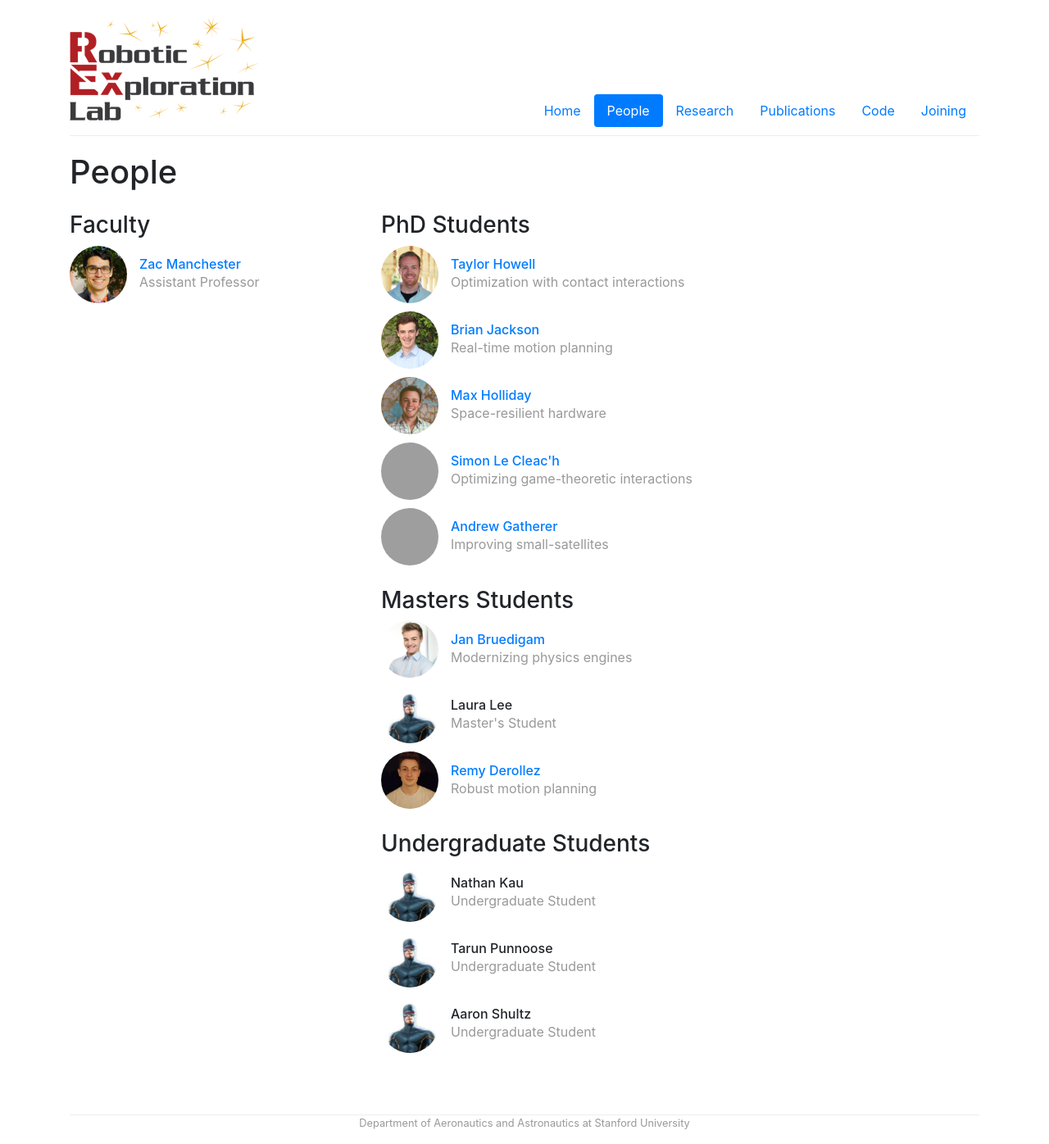
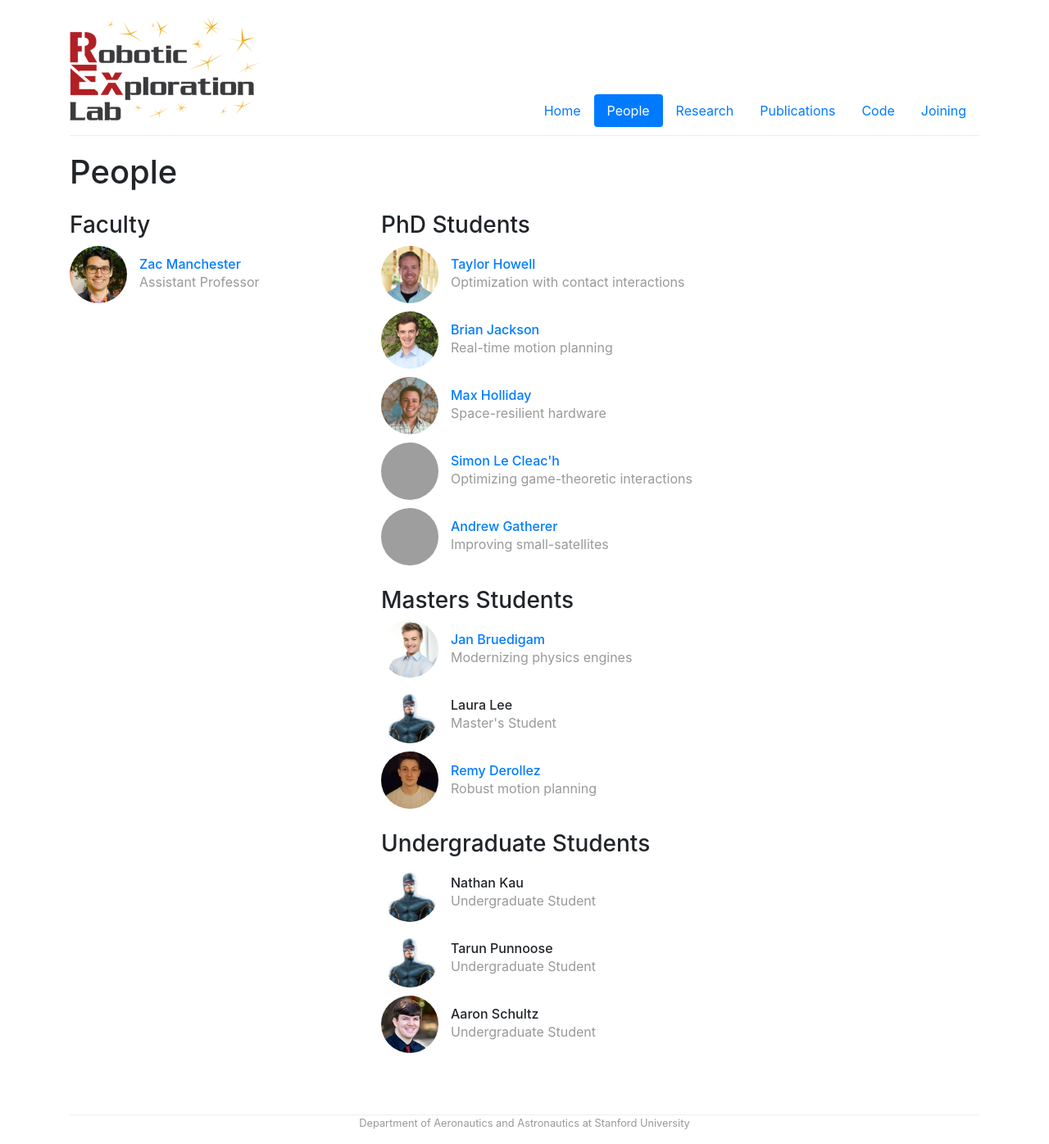
Before and after one commit to RoboticExplorationLab/roboticexplorationlab.github.io, a Jekyll site: the page built from people.html, in a window 1280 px wide. Shown: the whole page at 82% size. Built offline with Jekyll 4.4.1, drawn with Linux system fonts in a browser that asks for light colours; grey boxes are pictures that could not be loaded.

Commit message:
Added photo for Aaron Schultz

```diff
--- a/_data/people.yml
+++ b/_data/people.yml
@@ -73,9 +73,9 @@ tarun:
     bio: Undergraduate Student
 
 aaron:
-    display_name: "Aaron Shultz"
+    display_name: "Aaron Schultz"
     role: ugrad
-    image: /img/people/scott.png
+    image: /img/people/aaron.jpg
     bio: Undergraduate Student
 
 remy:
```
Also changed, not shown: img/people/aaron.jpg (added).
